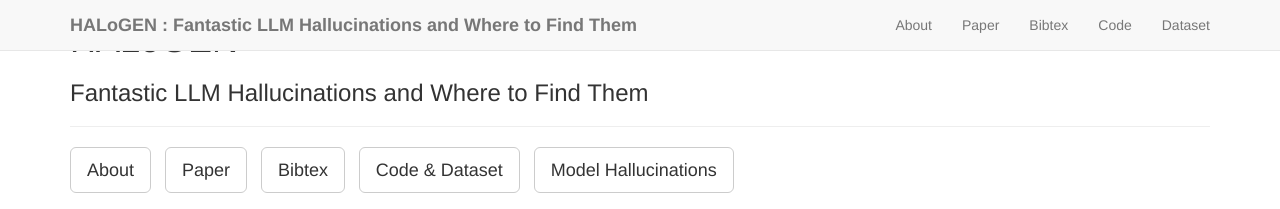
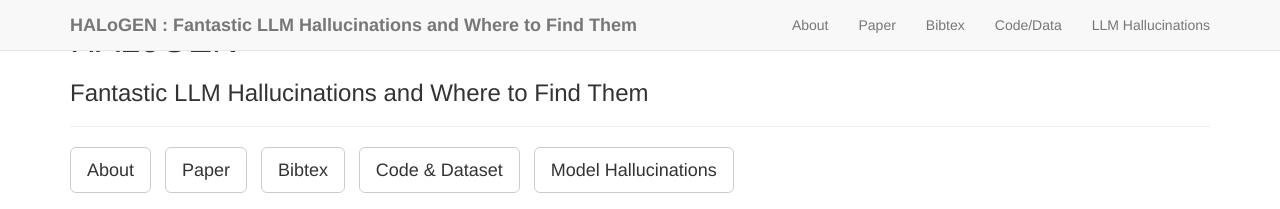
Before and after one commit to halogen-hallucinations/halogen-hallucinations.github.io, a Jekyll site: the page built from about_content.md, in a window 1280 px wide. Shown: the top 209 px of the page. Built offline with Jekyll 4.4.1, drawn with Linux system fonts in a browser that asks for light colours; nearby versions of some CDN libraries; our own code applies the rules of GitHub Pages for plain Markdown files; library files that are not in the unit come from our copies.

Commit message:
Update header.html

```diff
--- a/_includes/header.html
+++ b/_includes/header.html
@@ -24,10 +24,10 @@
                     <a class="page-scroll" href="../bibtex">Bibtex</a>
                 </li>
                 <li>
-                    <a class="page-scroll" href="https://github.com/AbhilashaRavichander/HALoGEN">Code</a>
+                    <a class="page-scroll" href="https://github.com/AbhilashaRavichander/HALoGEN">Code/Data</a>
                 </li>
                 <li>
-                    <a class="page-scroll" href="https://github.com/AbhilashaRavichander/HALoGEN/prompts">Dataset</a>
+                    <a class="page-scroll" href="https://github.com/AbhilashaRavichander/HALoGEN/model_hallucinations">LLM Hallucinations</a>
                 </li>
             </ul>
         </div>
```
